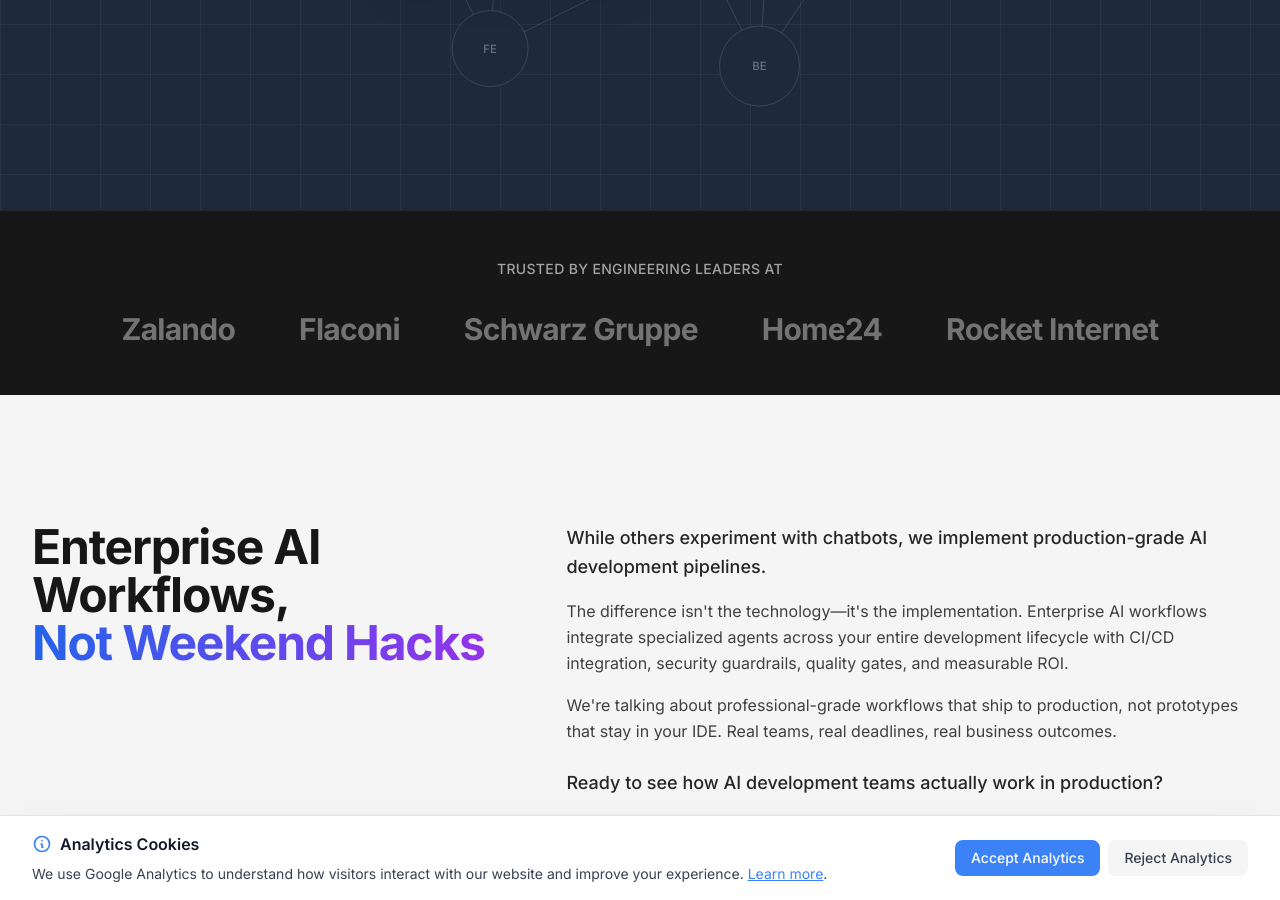
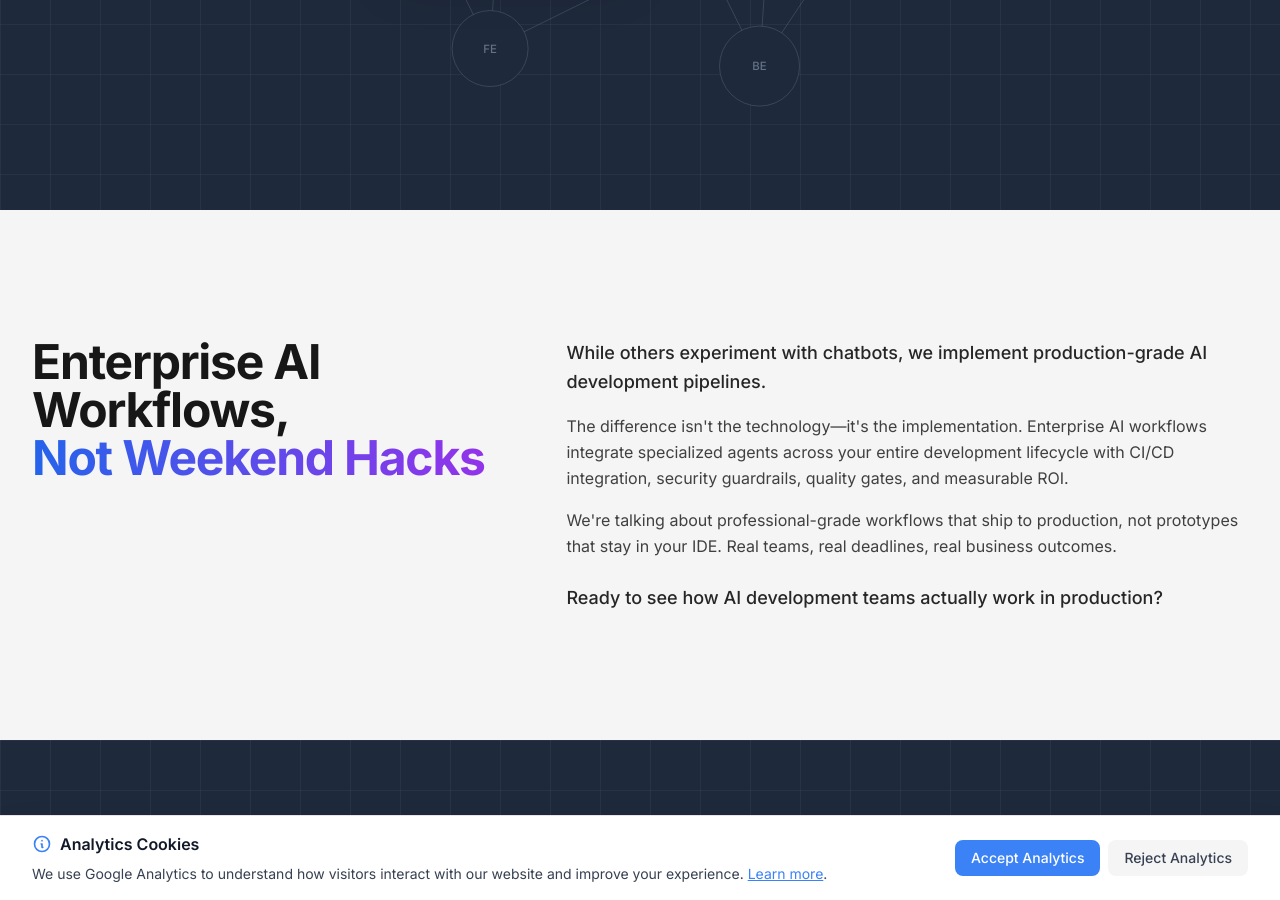
Before and after one commit to angeldimitrov/angeldimitrov.github.io, a Jekyll site: the page built from index.html, in a window 1280 px wide and 900 px high, scrolled down 699 px. Built offline with Jekyll 4.4.1, drawn with Linux system fonts in a browser that asks for light colours.

Commit message:
Remove 'Trusted by' client logo section

```diff
--- a/index.html
+++ b/index.html
@@ -190,38 +190,6 @@
     </div>
   </div>
 </section>
-
-<!-- Trusted By Section -->
-<section class="bg-neutral-900 py-12 border-t border-neutral-800">
-  <div class="container">
-    <p class="text-center text-sm text-neutral-400 mb-8 font-medium tracking-wide uppercase">
-      Trusted by engineering leaders at
-    </p>
-    <div class="flex flex-wrap items-center justify-center gap-8 md:gap-12 lg:gap-16">
-      <!-- Zalando -->
-      <div class="text-neutral-500 hover:text-neutral-300 transition-colors">
-        <span class="text-2xl md:text-3xl font-bold tracking-tight">Zalando</span>
-      </div>
-      <!-- Flaconi -->
-      <div class="text-neutral-500 hover:text-neutral-300 transition-colors">
-        <span class="text-2xl md:text-3xl font-bold tracking-tight">Flaconi</span>
-      </div>
-      <!-- Schwarz Gruppe -->
-      <div class="text-neutral-500 hover:text-neutral-300 transition-colors">
-        <span class="text-2xl md:text-3xl font-bold tracking-tight">Schwarz Gruppe</span>
-      </div>
-      <!-- Home24 -->
-      <div class="text-neutral-500 hover:text-neutral-300 transition-colors">
-        <span class="text-2xl md:text-3xl font-bold tracking-tight">Home24</span>
-      </div>
-      <!-- Rocket Internet -->
-      <div class="text-neutral-500 hover:text-neutral-300 transition-colors">
-        <span class="text-2xl md:text-3xl font-bold tracking-tight">Rocket Internet</span>
-      </div>
-    </div>
-  </div>
-</section>
-
 
 <!-- Enterprise AI Workflows Section -->
 <section id="approach" class="bg-neutral-100 py-16 md:py-24 lg:py-32">
```
